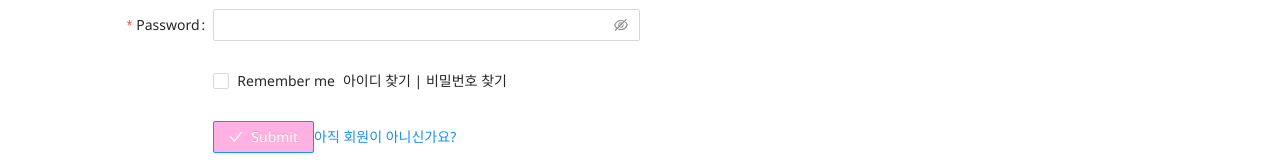
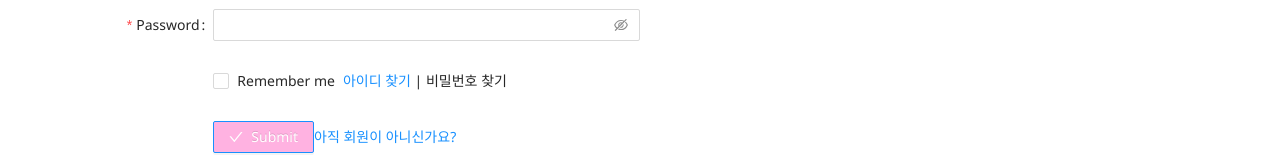
Before and after one commit to kms970/mjj_mall, a React (Create React App) app in the folder mjj_mall-webapp/: page /login in a window 1280 px wide. Shown: the part 120-280 px from the top of the page. Built offline with nearby package versions, Linux system fonts and the light colour scheme.

Commit message:
아이디 찾기 구현중
아이디 찾기 구현중

```diff
--- a/mjj_mall-webapp/src/login/Login.js
+++ b/mjj_mall-webapp/src/login/Login.js
@@ -1,4 +1,4 @@
-import React from 'react';
+import React, {useState} from 'react';
 import {Link} from 'react-router-dom';
 import {Button, Checkbox, Divider, Form, Input, PageHeader} from 'antd';
 import styled from 'styled-components';
@@ -7,6 +7,7 @@ import axios from 'axios';
 import config from '../config/config';
 import cryptoFunction, {base64DecodingFunc, cryptotoSha512} from '../common/crypto';
 import {saveStorageAuth, saveStorageJWTToken} from "../common/sessions";
+import SearchingId from "./searchingId";
 /**
  * StyledButton button의 style을 지정
  * @author jslee
@@ -34,6 +35,8 @@ const StyledButton = styled(Button)`
  * @author jslee
  */
 function Login() {
+
+  const [visible, setvisible] = useState(false);
   /**
    * 로그인을 요청하는 함수
    *
@@ -126,7 +129,7 @@ function Login() {
           }}
         >
           <span><Checkbox>Remember me</Checkbox></span>
-          <span><>아이디 찾기</> | <>비밀번호 찾기</></span>
+          <span><SearchingId visible={visible}></SearchingId> | <>비밀번호 찾기</></span>
         </Form.Item>
         <Form.Item
           wrapperCol={{
--- /dev/null
+++ b/mjj_mall-webapp/src/login/searchingId.js
@@ -0,0 +1,31 @@
+import React, {useState} from 'react';
+import { Modal, Button } from 'antd';
+
+function SearchingId(props) {
+  const {visible} = props;
+  const [isModalVisible, setIsModalVisible] = useState(visible);
+
+  const showModal = () => {
+    setIsModalVisible(true);
+  };
+
+  const handleOk = () => {
+    setIsModalVisible(false);
+  };
+
+  const handleCancel = () => {
+    setIsModalVisible(false);
+  };
+
+  return (
+    <div style={{display: "inline-block"}}>
+      <Modal title="Basic Modal" visible={isModalVisible} onOk={handleOk} onCancel={handleCancel}>
+        <p>Some contents...</p>
+        <p>Some contents...</p>
+        <p>Some contents...</p>
+      </Modal>
+      <a onClick={showModal}>아이디 찾기</a>
+    </div>
+  )
+}
+export default SearchingId;
```
